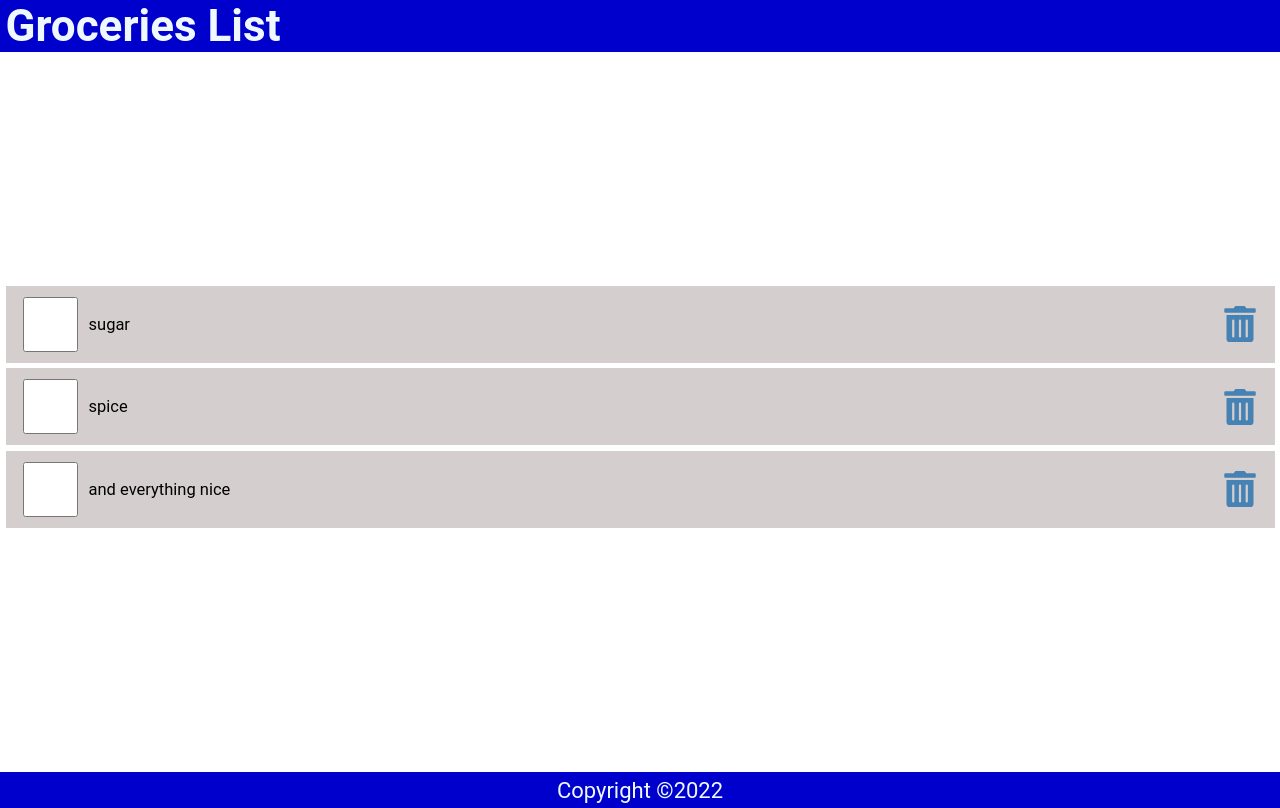
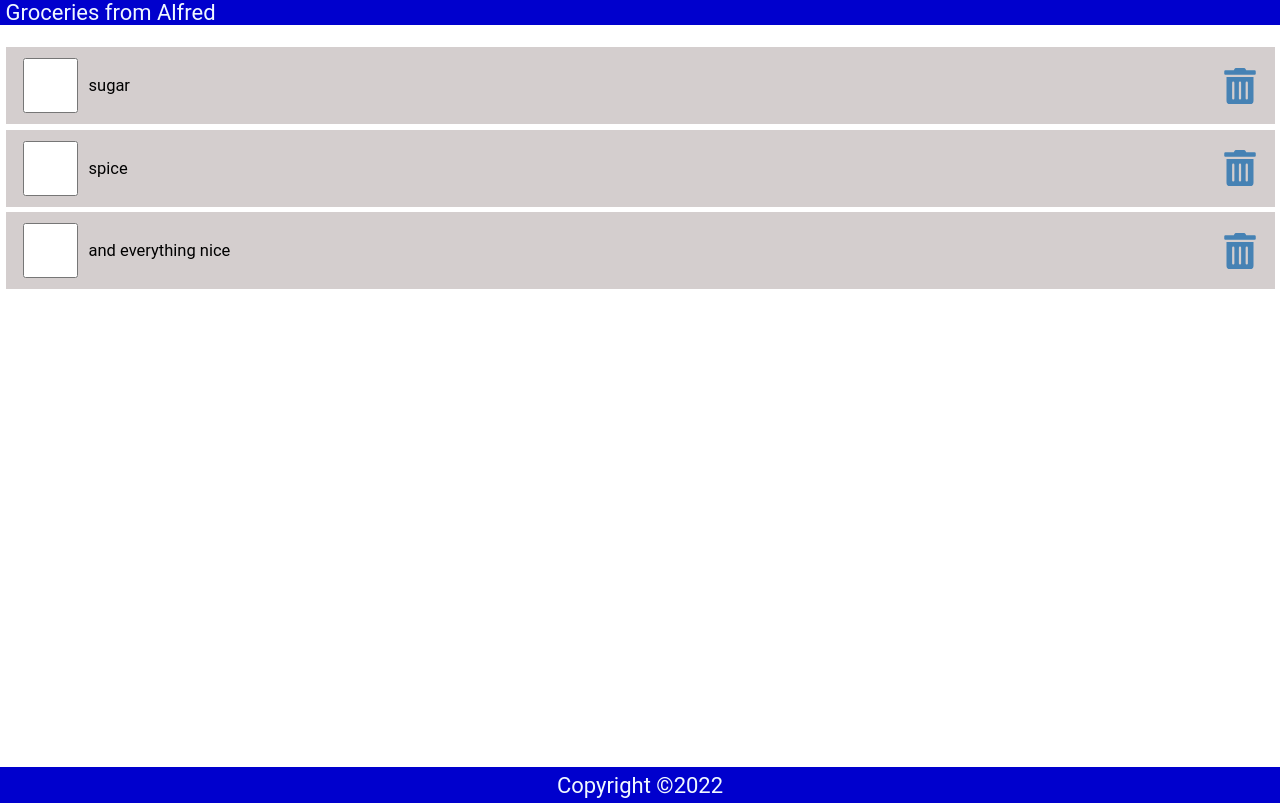
Before and after one commit to Alfred-KInyua/my-shop, a React (Create React App) app: page / in a window 1280 px wide. Built offline with nearby package versions, Linux system fonts and the light colour scheme.

Commit message:
Add props from parent

```diff
--- a/src/App.js
+++ b/src/App.js
@@ -6,7 +6,7 @@ import Footer from './components/Footer';
 export default function App() {
   return (
     <>
-      <Header />
+      <Header title="Groceries from Alfred" />
       <Content />
       <Footer />
     </>
--- a/src/components/Header.js
+++ b/src/components/Header.js
@@ -1,11 +1,10 @@
 import React from 'react';
 
-export default function Header() {
+const Header = ({ title }) => {
   return (
-    <>
-      <header>
-        <h1>Groceries List</h1>
-      </header>
-    </>
+    <div>
+      <header>{title}</header>
+    </div>
   );
-}
+};
+export default Header;
--- a/src/index.css
+++ b/src/index.css
@@ -35,6 +35,7 @@ header {
   display: flex;
   justify-content: space-between;
   align-items: center;
+  margin-bottom: 1rem;
 }
 
 main {
@@ -42,7 +43,7 @@ main {
   display: flex;
   flex-direction: column;
   flex-grow: 1;
-  justify-content: center;
+  justify-content: flex-start;
   align-items: center;
   overflow-y: auto;
   height: 90vh;
```
Also changed, not shown: src/App.css (deleted, +0 -38 lines).
